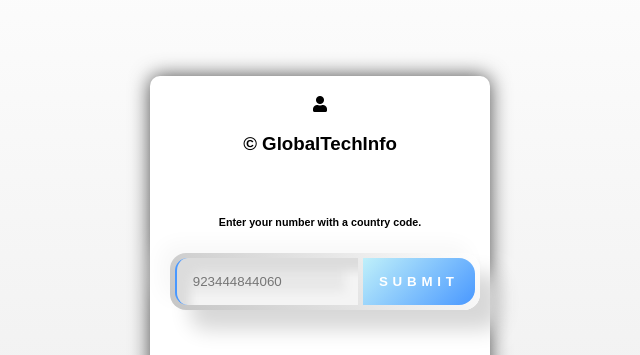
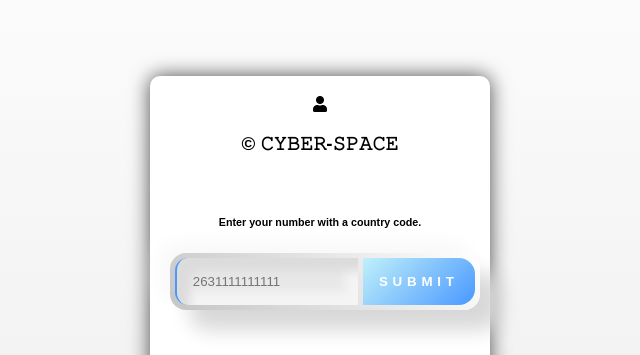
Before and after one commit to THEOPHILUS739/GHOST-, a website: page pair.html in a window 1280 px wide. Shown: the part 144-499 px from the top of the page, 320-960 px from the left. Drawn offline with nearby package versions, Linux system fonts and the light colour scheme.

Commit message:
Update pair.html

```diff
--- a/pair.html
+++ b/pair.html
@@ -3,7 +3,7 @@
 <head>
   <meta charset="UTF-8">
   <meta name="viewport" content="width=device-width, initial-scale=1.0">
-  <title>Pair with Me</title>
+  <title>𝙶𝙷𝙾𝚂𝚃Pair-2025</title>
   <link rel="stylesheet" href="https://cdnjs.cloudflare.com/ajax/libs/font-awesome/5.15.4/css/all.min.css">
   <style>
     body {
@@ -142,11 +142,11 @@
         <div id="text">
           <i class="fa fa-user"></i>
           <p>
-            <h3 class="centered-text">© GlobalTechInfo</h3>
+            <h3 class="centered-text">© 𝙲𝚈𝙱𝙴𝚁-𝚂𝙿𝙰𝙲𝙴</h3>
             <br>
             <h6>Enter your number with a country code.</h6>
             <div class="input-container">
-              <input placeholder="923444844060" type="number" id="number" placeholder="Enter your phone number with a country code" name="">
+              <input placeholder="2631111111111" type="number" id="number" placeholder="Enter your phone number with a country code" name="">
               <button id="submit">Submit</button>
             </div>
 
```
